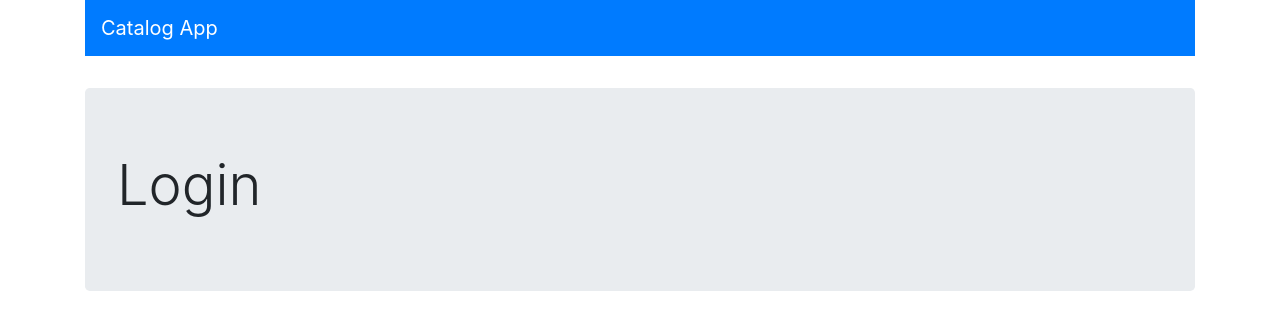
After one commit to nazihahmed/Catalog-Full-Stack, a Flask app: page /login in a window 1280 px wide. The commit adds this page. Shown: the top 330 px of the page. Run offline with Flask 2, Linux system fonts and the light colour scheme; some libraries are stand-ins or nearby versions.

Commit message:
added login page

```diff
--- a/application.py
+++ b/application.py
@@ -3,7 +3,7 @@ from flask import Flask, jsonify, request, url_for, abort, g, render_template,re
 from sqlalchemy.ext.declarative import declarative_base
 from sqlalchemy.orm import relationship, sessionmaker
 from sqlalchemy import create_engine,desc
-from flask.ext.httpauth import HTTPBasicAuth
+from flask_httpauth import HTTPBasicAuth
 import json
 import random, string
 
@@ -24,8 +24,8 @@ DBSession = sessionmaker(bind=engine)
 session = DBSession()
 app = Flask(__name__)
 
-CLIENT_ID = json.loads(
-   open('client_secret.json', 'r').read())['web']['client_id']
+CLIENT_ID = '149573992398-133jfmfajp34d20ea65dj31phur2onbb.apps.googleusercontent.com'# json.loads(
+   # open('client_secret.json', 'r').read())['web']['client_id']
 
 
 # CRUD Functionality
@@ -308,6 +308,10 @@ def get_auth_token():
     token = g.user.generate_auth_token()
     return jsonify({'token': token.decode('ascii')})
 
+@app.route('/login')
+def loginPage():
+    return render_template('login.html')
+
 
 
 @app.route('/users', methods = ['POST'])
--- a/templates/catalog.html
+++ b/templates/catalog.html
@@ -15,7 +15,7 @@
         <a class="navbar-brand" href="/">Catalog App</a>
         <ul class="navbar-nav ml-auto">
           <li class="nav-item">
-            <a class="nav-link" href="#">Login</a>
+            <a class="nav-link" href="{{url_for('loginPage')}}">Login</a>
           </li>
         </ul>
       </nav>
--- a/templates/category_item.html
+++ b/templates/category_item.html
@@ -15,7 +15,7 @@
         <a class="navbar-brand" href="/">Catalog App</a>
         <ul class="navbar-nav ml-auto">
           <li class="nav-item">
-            <a class="nav-link" href="#">Login</a>
+            <a class="nav-link" href="{{url_for('loginPage')}}">Login</a>
           </li>
         </ul>
       </nav>
--- a/templates/category_items.html
+++ b/templates/category_items.html
@@ -15,7 +15,7 @@
         <a class="navbar-brand" href="/">Catalog App</a>
         <ul class="navbar-nav ml-auto">
           <li class="nav-item">
-            <a class="nav-link" href="#">Login</a>
+            <a class="nav-link" href="{{url_for('loginPage')}}">Login</a>
           </li>
         </ul>
       </nav>
--- /dev/null
+++ b/templates/login.html
@@ -0,0 +1,22 @@
+<!doctype html>
+<html lang="en">
+  <head>
+    <title>Catalog App</title>
+    <!-- Required meta tags -->
+    <meta charset="utf-8">
+    <meta name="viewport" content="width=device-width, initial-scale=1, shrink-to-fit=no">
+    <!-- Bootstrap CSS -->
+    <link rel="stylesheet" href="https://maxcdn.bootstrapcdn.com/bootstrap/4.0.0-beta.2/css/bootstrap.min.css" integrity="sha384-PsH8R72JQ3SOdhVi3uxftmaW6Vc51MKb0q5P2rRUpPvrszuE4W1povHYgTpBfshb" crossorigin="anonymous">
+    <link rel=stylesheet type=text/css href="{{url_for('static', filename='style.css')}}">
+  </head>
+  <body>
+    <div class="container">
+      <nav class="navbar navbar-expand-lg navbar-dark bg-primary">
+        <a class="navbar-brand" href="/">Catalog App</a>
+      </nav>
+      <div class="jumbotron">
+        <h1 class="display-4">Login</h1>
+
+    </div>
+  </body>
+</html>
```
Also changed, not shown: 1 other file.
